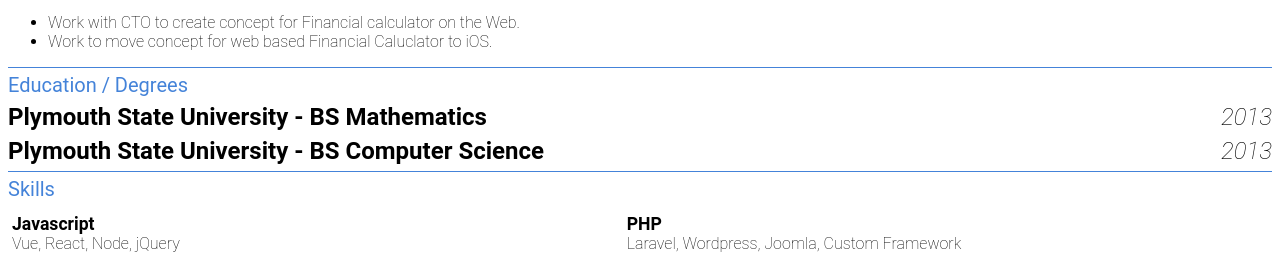
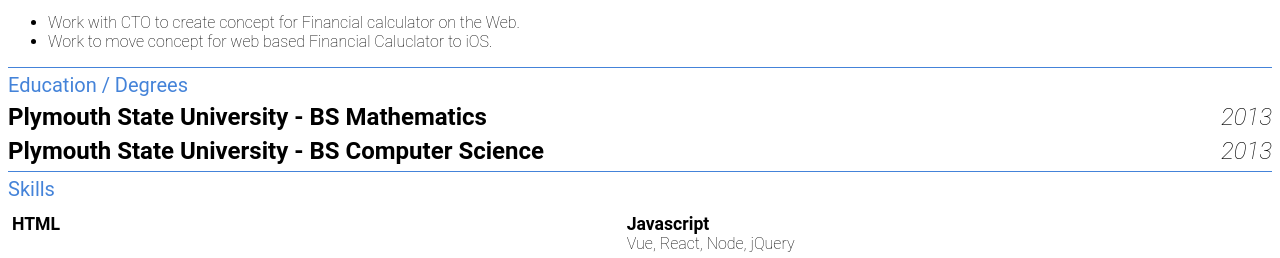
Before and after one commit to jncormier24/jncormier24.github.io, a plain HTML site: page index.html in a window 1280 px wide. Shown: the part 678-936 px from the top of the page. Drawn offline with Linux system fonts and the light colour scheme.

Commit message:
added html as a skill

```diff
--- a/index.html
+++ b/index.html
@@ -147,6 +147,7 @@
 			<section id="skills">
 				<h2 class="header2">Skills</h2>
 				<div id="skill-container">
+          <div class="skill"><div class="label">HTML</div></div>
 					<div class="skill"><div class="label">Javascript</div>Vue, React, Node, jQuery</div>
 					<div class="skill"><div class="label">PHP</div>Laravel, Wordpress, Joomla, Custom Framework</div>
 					<div class="skill"><div class="label">CSS</div>Bootstrap, Bulma</div>
```
Also changed, not shown: 1 other file.
